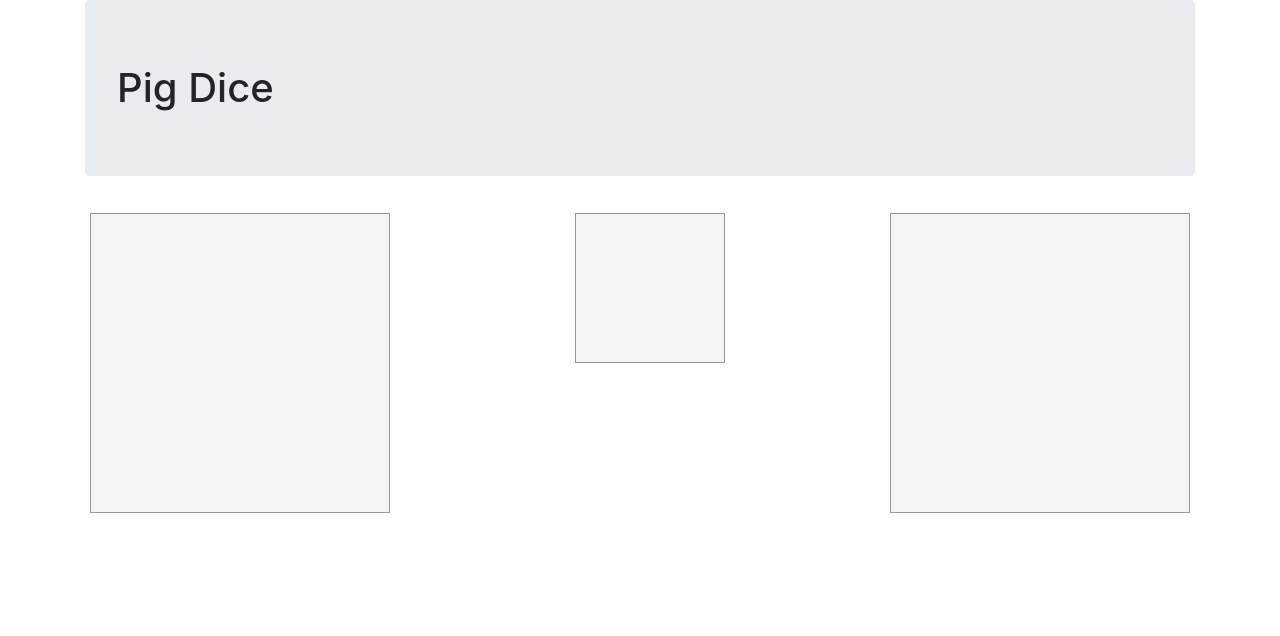
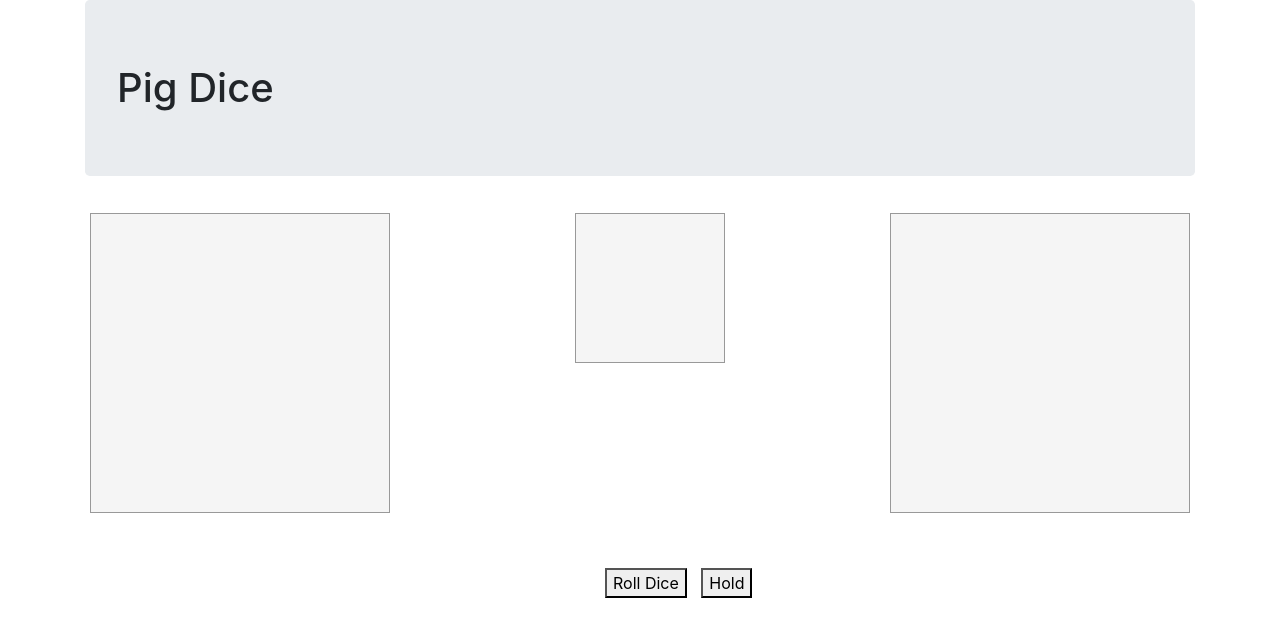
Before and after one commit to Mugala/Pig-dice, a plain HTML site: page index.html in a window 1280 px wide. Drawn offline with Linux system fonts and the light colour scheme.

Commit message:
Roll and Hold Buttons This commit will add the Roll and the Hold button and style them into position.

```diff
--- a/css/styles.css
+++ b/css/styles.css
@@ -34,3 +34,12 @@
   margin: 5px;
   margin-right: 160px;
 }
+
+.Roll {
+  margin-top: 200px;
+  margin-left: 210px;
+}
+.Hold {
+  margin-top: 200px;
+  margin-left: 10px;
+}
--- a/index.html
+++ b/index.html
@@ -29,7 +29,8 @@
 
     </div>
 
-
+    <button class="Roll" onclick="rollDice()">Roll Dice</button>
+    <button class="Hold" onclick="hold()">Hold</button>
 
 
 
```
